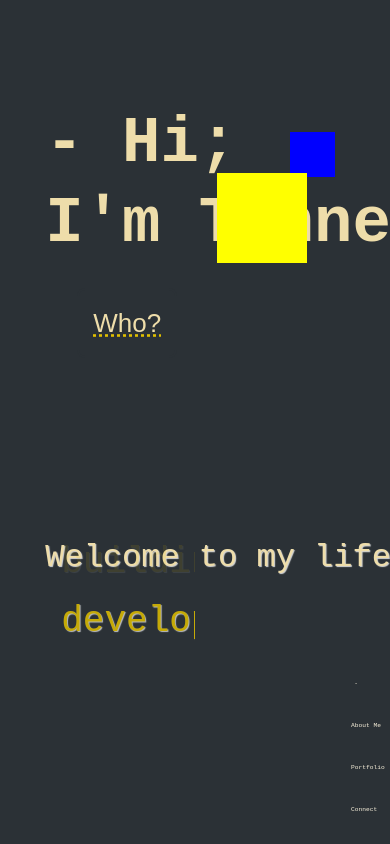
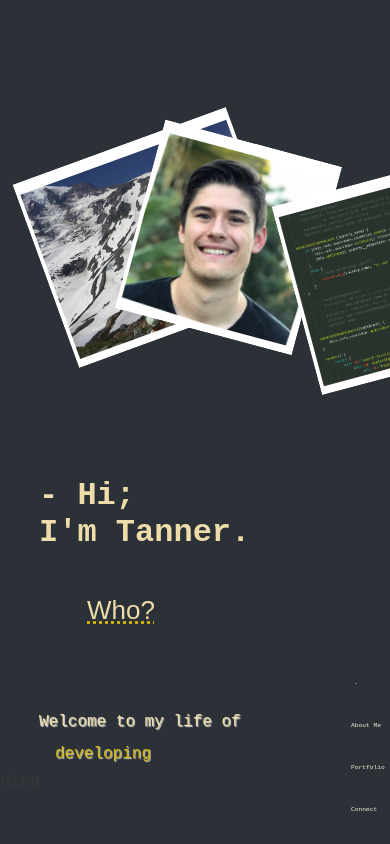
Before and after one commit to torourke14/portfolio-site, a React (Create React App) app in the folder tanners_website/: page / in a window 390 px wide. Built offline with nearby package versions, Linux system fonts and the light colour scheme.

Commit message:
home page styled and responsive! yay!

```diff
--- a/tanners_website/src/pages/Landing.css
+++ b/tanners_website/src/pages/Landing.css
@@ -2,11 +2,11 @@
 
 
 /* Global Landing font styles */
-#Landing h6 { font-size: 1.1em; }
-#Landing h4 { font-size: 1em; }
-#Landing h3 { font-size: 1.25em; }
-#Landing h2 { font-size: 2em; }
-#Landing h1 { font-size: 4em; }
+#Landing h6 { font-size: 1.1rem; }
+#Landing h4 { font-size: 1rem; }
+#Landing h3 { font-size: 1.75rem; }
+#Landing h2 { font-size: 2rem; }
+#Landing h1 { font-size: 5rem; }
 
 #Landing {
     position: relative;
@@ -15,13 +15,13 @@
 #landing-container {
     position: relative; /* for absolutely positioned children */
     display: flex;
+    flex-flow: row nowrap;
     width: 100%;
     height: 100%;
     min-height: 100vh;
 
     background-color: #2b3136;
-    margin: 0 auto;
-    padding: 2%;
+    padding: 0;
     overflow: hidden;
 }
 #landing-content {
@@ -31,14 +31,13 @@
     .callout-container {
         position: relative; z-index: 10;
         /*& NEW stack-context*/
-        width: 40%;
-        padding: 96px 0 32px 10%;
+        width: 70%;
+        padding: 10vh 5vw 5vh 10vw;
         word-wrap: break-word;
         color: #eeddaa;
         overflow-x: visible;
     }
         .callout-container h1 {
-            line-height: 1.25em; /*to sit at level of img */
             max-width: 100%;
             white-space: nowrap;
         }
@@ -48,6 +47,7 @@
             position: relative;
             left: 96px;
             top: 1.5rem;
+            width: 100px; /* little bigger than child */
         }
         .down-link a {
             text-decoration: none;
@@ -103,7 +103,6 @@
                 .landingLinkBox:hover .arrow {
                     animation: arrowDown 1s cubic-bezier(0.0, 0.6, 1.0, 0.4) infinite 0.5s;
                 }
-
                 @keyframes arrowDown {
                     0%   { transform: translateY(-50px); }
                     100% { transform: translateY(70px); }
@@ -111,7 +110,8 @@
         /* end ----- */
 
         .rotating-words-wrap {
-            padding-top: 12rem;
+            padding-top: 20vh;
+            padding-bottom: 4rem; /* rw-words font-height */
         }
             .rw-sentence { /*h2*/
                 text-align: left;
@@ -131,8 +131,6 @@
                 position: absolute;
                 opacity: 0;
                 overflow: hidden;
-                width: 100%;
-                font-size: 2.25rem;
                 color: #E0BF00;
                 -webkit-animation: rotateWords 12s linear infinite 0s;
                 animation: rotateWords 12s linear infinite 0s;
@@ -163,68 +161,98 @@
                 }
                 @keyframes rotateWords {
                     0% { opacity: 0; }
-                    2% { opacity: 0; -webkit-transform: translateY(-80px); }
-                    20% { opacity: 0.1;  -webkit-transform: translateY(-60px); }
-                    25% { opacity: 0.5; -webkit-transform: translateY(-40px); }
+                    2% { opacity: 0;  -webkit-transform: translate(-100%, 150px);}
+                    /*transition into view*/
+                    23% { opacity: 0.05;  -webkit-transform: translateX(-100%); }
+                    /*transition into center*/
+                    25% { opacity: 0.3; -webkit-transform: translateX(-100%); }
+                    27% { opacity: 1; -webkit-transform: translateX(0px); }
 
-                    27% { opacity: 1; -webkit-transform: translateY(0px); }
-                    50% { opacity: 0.8; -webkit-transform: translateY(0px); }
-                    54% { opacity: 0.5; -webkit-transform: translateY(60px); }
+                    /*transition out of center*/
+                    50% { opacity: 0.9; -webkit-transform: translateX(0px); }
+                    54% { opacity: 0.2; -webkit-transform: translateX(200px); }
 
-                    75% { opacity: 0.2; -webkit-transform: translateY(60px); }
-                    78% { opacity: 0; -webkit-transform: translateY(120px); }
+                    /*transition off page*/
+                    75% { opacity: 0.1; -webkit-transform: translateX(200px); }
+                    78% { opacity: 0; -webkit-transform: translateY(150px); }
                     100% { opacity: 0; }
                 }
         /*--- end */
 /* ----- end */
 
     .img-container {
-        width: 60%; /*..parent dims*/
-        position: relative; z-index: 15;
+        width: 40%;
+        position: relative; z-index: 5;
         /*& NEW stack-context*/
-        padding: 96px 0 96px 0;
-        left: 10%; /**/
+        padding: 0 5vw;
+        left: 0;
+        top: 0;
     }
-        .hero-img {
-           position: absolute;
-        }
 
-        .hero-img.pre {
-            width: 20%;
-            padding-top: 20%;
+    .bg-streak {
+        background: linear-gradient(#000, rgba(0,0,0,0));
+        width: 50%;
+        height: 80%;
+    }
+    .hero-img {
+        position: absolute;
+        background-color: white;
+        max-width: 40vh;
+            min-width: 15vh;
+        height: auto;
+        padding: 3% 1% 2%;
+    }
+        .hero-img.top {
             /*.. Padding/Width MUST be same to maintain aspect ratio*/
-            top: 15%;
-            left: 42.5%;
-            background-color: blue;
-            /*background-image: url('../images/linkedin-icon.png');*/
-            background-repeat: no-repeat;
-            background-size: contain;
-            object-fit: contain;
-        }
-        .hero-img.main {
-            width: 40%;
-            padding-top: 40%;
+            top: 0;
+            left: 5%;
+            transform: rotate(-20deg);
+
+            animation: fadeIn__top 0.5s;
+            animation-timing-function: cubic-bezier(0.47, 0, 0.745, 0.715);
+            }
+            @keyframes fadeIn__top {
+                0% { top: -300px; transform: rotate(0deg); }
+                100% { top: 0; left: 15%; transform: rotate(-20deg);}
+            }
+        .hero-img.mid {
             /*.. MUST be same to maintain aspect ratio*/
-            left: 10%;
-            top: 20%;
-            background-color: yellow;
-            /*background-image: url('../images/mail-icon.png');*/
-            background-repeat: no-repeat;
-            background-size: contain;
-            object-fit: contain;
-        }
-        .hero-img.post {
-            width: 0%;
-            padding-top: 0%;
+            top: 30%;
+            left: 15%;
+            transform: rotate(15deg);
+            /*background-image: url('../images/');*/
+            animation: fadeIn__mid 0.7s;
+            animation-timing-function: cubic-bezier(0.47, 0, 0.745, 0.715);
+            }
+            @keyframes fadeIn__mid {
+                0% { top: -300px;
+                    left: 5%;
+                    transform: rotate(0deg);
+                }
+                100% { top: 30%;
+                    left: 15%;
+                    transform: rotate(15deg);
+                }
+            }
+        .hero-img.bot {
             /*.. MUST be same to maintain aspect ratio*/
-            right: 0%;
-            top: 0%;
-            background-color: orange;
+            top: 70%;
+            left: 5%;
+            transform: rotate(-15deg);
             /*background-image: url('../images/github-icon.png');*/
-            background-repeat: no-repeat;
-            background-size: contain;
-            object-fit: contain;
-        }
+            animation: fadeIn__bot 1s;
+            animation-timing-function: cubic-bezier(0.47, 0, 0.745, 0.715);
+            }
+            @keyframes fadeIn__bot {
+                0% { top: -300px;
+                    left: 0;
+                    transform: rotate(0deg);
+                }
+                100% { top: 70%;
+                    left: 5%;
+                    transform: rotate(-15deg);
+                }
+            }
 
 
 /* ==== download button === */
@@ -272,20 +300,58 @@
         }
 /* ----- end */
 
+
+
+@media all and (max-width: 760px) {
+    #Landing h6 { font-size: 0.3rem; }
+    #Landing h4 { font-size: 0.5rem; }
+    #Landing h3 { font-size: 0.75rem; }
+    #Landing h2 { font-size: 1rem; }
+    #Landing h1 { font-size: 2rem; }
+
+    #landing-container {
+        flex-direction: column-reverse;
+    }
+        .callout-container {
+            padding-top: 0;
+        }
+        .rotating-words-wrap {
+            padding-top: 10vh;
+            padding-bottom: 2rem;
+            margin-bottom: 2rem;
+        }
+        .rw-sentence {
+            line-height: 2rem;
+        }
+
+    .img-container {
+        width: 100%;
+        height: 40vh;
+        }
+        .bg-streak { display: none; }
+        .hero-img {
+            max-height: 50vw;
+            width: auto;
+        }
+        .hero-img.top {
+            left: 10%;
+        }
+        .hero-img.mid {
+            left: 35%;
+            top: 0;
+        }
+        .hero-img.bot {
+            left: 75%;
+            top: 10%;
+        }
+
+}
+
 /* ===== My Works Styling ===== */
 /*#WorksIntro {
     background-color: #CD7213;
     padding: 40px 12.5% 32px 12.5%;
     height: 400px;
-}*/
-
-/* Recent Work Grid */
-/*#recent-project-grid {
-    margin: 32px 16px 16px 16px;
-    display: flex;
-    flex-flow: row wrap;
-    justify-content: space-between;
-    word-wrap: normal;
 }*/
 
 /* Recent Work Cards */
@@ -331,30 +397,3 @@
         text-align: center;
         transform: rotateY(180deg);
       }*/
-
-/* show class added to filtered elements */
-/*.show {
-    display: block;
-}*/
-
-/* Filter Button functionality*/
-/* Style the buttons */
-/*.btn {
-    border: none;
-    outline: none;
-    padding: 12px 16px;
-    background-color: white;
-    cursor: pointer;
-  }
-  */
-
-  /* Add a grey background color on mouse-over */
-  /*.btn:hover {
-    background-color: #ddd;
-  }
-  */
-  /* Add a dark background color to the active button */
-  /*.btn.active {
-    background-color: #666;
-     color: white;
-  }*/
--- a/tanners_website/src/pages/Landing.js
+++ b/tanners_website/src/pages/Landing.js
@@ -9,6 +9,10 @@ import { faArrowDown } from "@fortawesome/free-solid-svg-icons";
 import { Link } from 'react-router-dom';
 import FloatingNav from '../components/FloatingNav';
 
+// Card images
+import linkedInPic from '../images/LinkedInPic.jpg';
+import rainier from '../images/rainier.JPG';
+import codeShot from '../images/codeScreenshot.png'
 
 /*
 * ===== TO ADD =====
@@ -22,15 +26,6 @@ import FloatingNav from '../components/FloatingNav';
 //font-family: 'Raleway', Arial, sans-serif;
 
 class Landing extends React.Component {
-        constructor(props) {
-            super(props);
-
-            this.state = {
-                isAnimating: false
-            }
-        }
-
-
     render() {
         return (
         <header id="Landing" className="panel__Landing">
@@ -53,33 +48,30 @@ class Landing extends React.Component {
 
                     <div className="rotating-words-wrap">
                         <h2 className="rw-sentence">
-                                    <span>Welcome to my life</span>
+                            <span>Welcome to my life of</span>
+                            <br/>
                             <div className="rw-words">
                                 <span>developing</span>
                                 <span>building</span>
                                 <span>designing</span>
                                 <span>stylizing</span>
                             </div>
-                                    <span><br/></span>
                         </h2>
                     </div>
                 </div>
 
                 <div className="img-container">
-                                <div className="hero-img pre"/>
-                                <div className="hero-img post"/>
-                                <div className="hero-img main"/>
+                    <div className="bg-streak" />
+                    <img src={rainier} alt="oops :(" className="hero-img top" />
+                    <img src={linkedInPic} alt="oops :(" className="hero-img mid" />
+                    <img src={codeShot} alt="oops :(" className="hero-img bot" />
                 </div>
             </div>
         </header>
         );
     }
 }
-/*
-<img className="hero-img pre" src={linkedinIcon} alt="" />
-<img className="hero-img main" src={githubIcon} alt="" />
-<img className="hero-img main" src={emailIcon} alt="" />
-*/
+
 /*fun/tion HeroImgGallery() {
     /*var id = setInterval(() => Switch, 5);
     //function Switch() {
@@ -88,34 +80,6 @@ class Landing extends React.Component {
 
     );
 }*/
-
-/* ===============================
---- Sets an observer on the landing container visibility
---- to apply deprecation to the <FloatingNavbar>
-=============================== */
-function IntersectionObservingNavigator({ children, sticky=false, className, ...rest }){
-    const [isScrolled, setisScrolled] = useState(false);
-    const ref = React.createRef();
-
-    // mount observer
-    useEffect(() => {
-        const cachedRef = ref.current,
-            observer = new IntersectionObserver(
-                ([e]) => setisScrolled(e.intersectionRatio < 0.15), { threshold: [0.15] }
-            );
-        observer.observe(cachedRef);
-
-        // unmount
-        return function(){ observer.unobserve(cachedRef); }
-    }, [ref])
-
-    return (
-        <div className={(isScrolled ? "deprecate" : "")} ref={ref} {...rest}>
-            <FloatingNav deprecate={isScrolled ? true : false} /*ref={pfRef}*//>
-            {children}
-        </div>
-    );
-}
 
 
 /*
```
Also changed, not shown: tanners_website/src/index.css (+3 -5 lines), tanners_website/src/images/codeScreenshot.png (added), tanners_website/src/images/rainier.JPG (added). Lines whose indentation alone changed are shown as unchanged.
